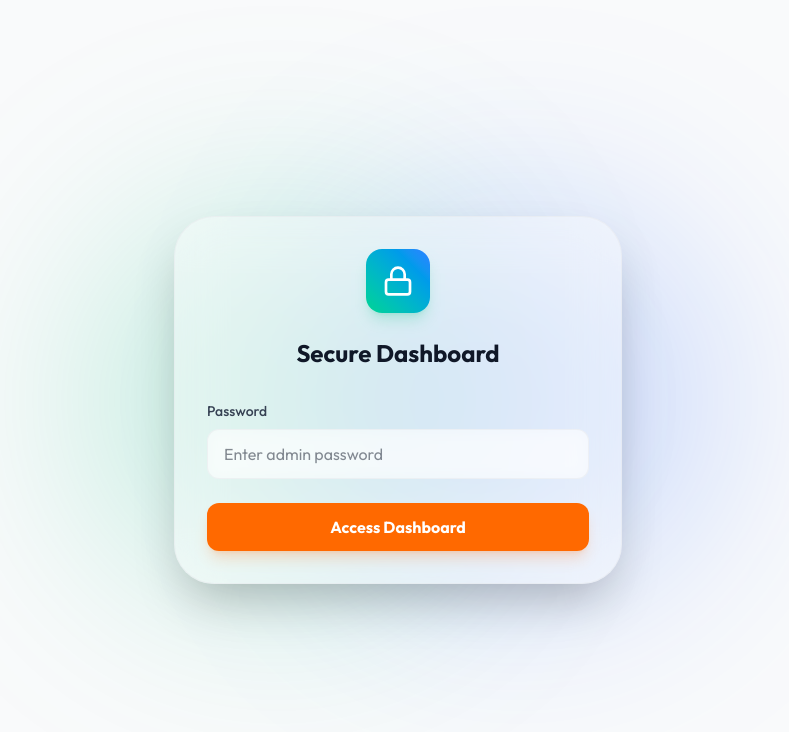
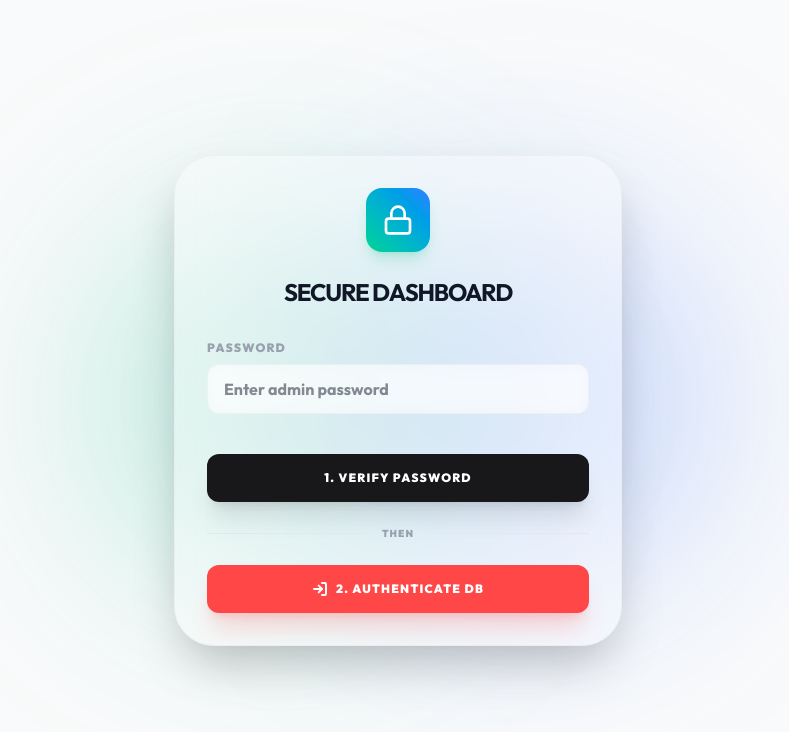
Before and after one commit to haroonashraf-dev/Smart-Finds, a React (Vite) app: page /admin-login in a window 1280 px wide. Shown: the top 732 px of the page, without its empty margins (242-1031 px from the left). Built offline with nearby package versions, Linux system fonts and the light colour scheme; no server answers; the database is empty.

Commit message:
update AdminLogin

```diff
--- a/src/pages/AdminLogin.tsx
+++ b/src/pages/AdminLogin.tsx
@@ -1,7 +1,9 @@
 import React, { useState, useEffect } from 'react';
 import { useNavigate } from 'react-router-dom';
-import { Lock } from 'lucide-react';
+import { Lock, LogIn } from 'lucide-react';
 import { SEO } from '../components/seo/SEO';
+import { signInWithPopup } from 'firebase/auth';
+import { auth, googleProvider } from '../lib/firebase';
 
 export function AdminLogin() {
   const [password, setPassword] = useState('');
@@ -9,20 +11,39 @@ export function AdminLogin() {
   const navigate = useNavigate();
 
   useEffect(() => {
-    if (localStorage.getItem('admin-auth') === 'true') {
+    if (localStorage.getItem('admin-auth') === 'true' && auth?.currentUser) {
       navigate('/admin-secure-dashboard');
     }
   }, [navigate]);
 
   const handleLogin = (e: React.FormEvent) => {
     e.preventDefault();
-    // Fake authentication for demo purposes
     if (password === 'admin123') {
       localStorage.setItem('admin-auth', 'true');
       localStorage.setItem('admin-login-time', Date.now().toString());
-      navigate('/admin-secure-dashboard');
+      setError('Password verified. Now please sign in with Google to authorize DB writes.');
     } else {
       setError('Invalid password. Hint: admin123');
+    }
+  };
+
+  const handleGoogleSignIn = async () => {
+    if (!auth) {
+      setError('Firebase Auth is not initialized. Check your config.');
+      return;
+    }
+    try {
+      const result = await signInWithPopup(auth, googleProvider);
+      if (result.user.email === 'whynotmrijan11@gmail.com') {
+        localStorage.setItem('admin-auth', 'true');
+        localStorage.setItem('admin-login-time', Date.now().toString());
+        navigate('/admin-secure-dashboard');
+      } else {
+        setError('Unauthorized email. Only whynotmrijan11@gmail.com can access the DB.');
+      }
+    } catch (err) {
+      console.error(err);
+      setError('Auth failed. Enable Google Auth in Firebase Console.');
     }
   };
 
@@ -38,26 +59,44 @@ export function AdminLogin() {
           <div className="w-16 h-16 bg-gradient-to-tr from-emerald-400 to-blue-500 text-white rounded-2xl flex items-center justify-center mx-auto mb-6 shadow-lg shadow-emerald-500/20">
             <Lock size={32} />
           </div>
-          <h1 className="text-2xl font-bold text-center mb-8 text-gray-900 dark:text-white">Secure Dashboard</h1>
+          <h1 className="text-2xl font-bold text-center mb-8 text-gray-900 dark:text-white uppercase tracking-tighter">Secure Dashboard</h1>
 
           <form onSubmit={handleLogin} className="space-y-6">
             <div>
-              <label className="block text-sm font-medium text-gray-700 dark:text-gray-300 mb-2">Password</label>
+              <label className="block text-xs font-black uppercase tracking-widest text-gray-400 mb-2">Password</label>
               <input
                 type="password"
                 value={password}
                 onChange={(e) => setPassword(e.target.value)}
-                className="w-full bg-white/50 dark:bg-white/5 border border-gray-200/50 dark:border-white/10 rounded-xl px-4 py-3 focus:outline-none focus:border-emerald-500/50 transition-colors backdrop-blur-sm"
+                className="w-full bg-white/50 dark:bg-white/5 border border-gray-200/50 dark:border-white/10 rounded-xl px-4 py-3 focus:outline-none focus:border-red-500/50 transition-colors backdrop-blur-sm font-bold dark:text-white"
                 placeholder="Enter admin password"
               />
-              {error && <p className="text-red-500 text-sm mt-2 font-medium">{error}</p>}
+              {error && <p className="text-red-500 text-[10px] font-black uppercase tracking-widest mt-4 leading-relaxed">{error}</p>}
             </div>
-            <button
-              type="submit"
-              className="w-full bg-orange-500 text-white font-bold py-3 rounded-xl hover:bg-orange-600 transition-colors shadow-lg shadow-orange-500/20"
-            >
-              Access Dashboard
-            </button>
+
+            <div className="space-y-4 pt-4">
+               <button
+                type="submit"
+                className="w-full bg-zinc-900 dark:bg-white text-white dark:text-black font-black uppercase tracking-widest py-4 rounded-xl hover:scale-[1.02] active:scale-[0.98] transition-all shadow-xl shadow-black/10 text-xs"
+              >
+                1. Verify Password
+              </button>
+
+              <div className="flex items-center gap-4 py-2">
+                <div className="h-px bg-gray-200 dark:bg-white/10 flex-1" />
+                <span className="text-[10px] font-black text-gray-400 uppercase tracking-widest">then</span>
+                <div className="h-px bg-gray-200 dark:bg-white/10 flex-1" />
+              </div>
+
+              <button
+                type="button"
+                onClick={handleGoogleSignIn}
+                className="w-full bg-primary text-white font-black uppercase tracking-widest py-4 rounded-xl hover:scale-[1.02] active:scale-[0.98] transition-all shadow-xl shadow-primary/20 text-xs flex items-center justify-center gap-2"
+              >
+                <LogIn size={16} strokeWidth={3} />
+                2. Authenticate DB
+              </button>
+            </div>
           </form>
         </div>
       </div>
--- a/src/store/productStore.ts
+++ b/src/store/productStore.ts
@@ -4,6 +4,7 @@ import { auth, db, isFirebaseConfigured } from '../lib/firebase';
 import {
   collection,
   onSnapshot,
+  getDocs,
   addDoc,
   updateDoc,
   deleteDoc,
@@ -48,7 +49,7 @@ function handleFirestoreError(error: unknown, operationType: OperationType, path
       email: auth?.currentUser?.email || null,
       emailVerified: auth?.currentUser?.emailVerified || null,
       isAnonymous: auth?.currentUser?.isAnonymous || null,
-      providerInfo: auth?.currentUser?.providerData.map(p => ({
+      providerInfo: auth?.currentUser?.providerData?.map(p => ({
         providerId: p.providerId,
         email: p.email
       })) || []
@@ -156,14 +157,17 @@ export const useProductStore = create<ProductState>()((set, get) => ({
   setSelectedCategory: (category) => set({ selectedCategory: category }),
 
   addProduct: async (product) => {
-    const newProducts = [product, ...get().products];
+    const previousProducts = get().products;
+    const newProducts = [product, ...previousProducts];
     set({ products: newProducts });
 
     if (isFirebaseConfigured && db) {
       try {
         await setDoc(doc(db!, 'products', product.id), product);
       } catch (error) {
+        set({ products: previousProducts });
         handleFirestoreError(error, OperationType.WRITE, `products/${product.id}`);
+        throw error;
       }
     } else {
       await fetch('/api/data', {
@@ -175,14 +179,17 @@ export const useProductStore = create<ProductState>()((set, get) => ({
   },
 
   updateProduct: async (id, updatedFields) => {
-    const newProducts = get().products.map(p => p.id === id ? { ...p, ...updatedFields } : p);
+    const previousProducts = get().products;
+    const newProducts = previousProducts.map(p => p.id === id ? { ...p, ...updatedFields } : p);
     set({ products: newProducts });
 
     if (isFirebaseConfigured && db) {
       try {
         await updateDoc(doc(db!, 'products', id), updatedFields);
       } catch (error) {
+        set({ products: previousProducts });
         handleFirestoreError(error, OperationType.UPDATE, `products/${id}`);
+        throw error;
       }
     } else {
       await fetch('/api/data', {
@@ -194,14 +201,17 @@ export const useProductStore = create<ProductState>()((set, get) => ({
   },
 
   deleteProduct: async (id) => {
-    const newProducts = get().products.filter(p => p.id !== id);
+    const previousProducts = get().products;
+    const newProducts = previousProducts.filter(p => p.id !== id);
     set({ products: newProducts });
 
     if (isFirebaseConfigured && db) {
       try {
         await deleteDoc(doc(db!, 'products', id));
       } catch (error) {
+        set({ products: previousProducts });
         handleFirestoreError(error, OperationType.DELETE, `products/${id}`);
+        throw error;
       }
     } else {
       await fetch('/api/data', {
```
Also changed, not shown: src/pages/AdminDashboard.tsx (+41 -22 lines), 1 other file (tests, documents, lock files or other folders).
